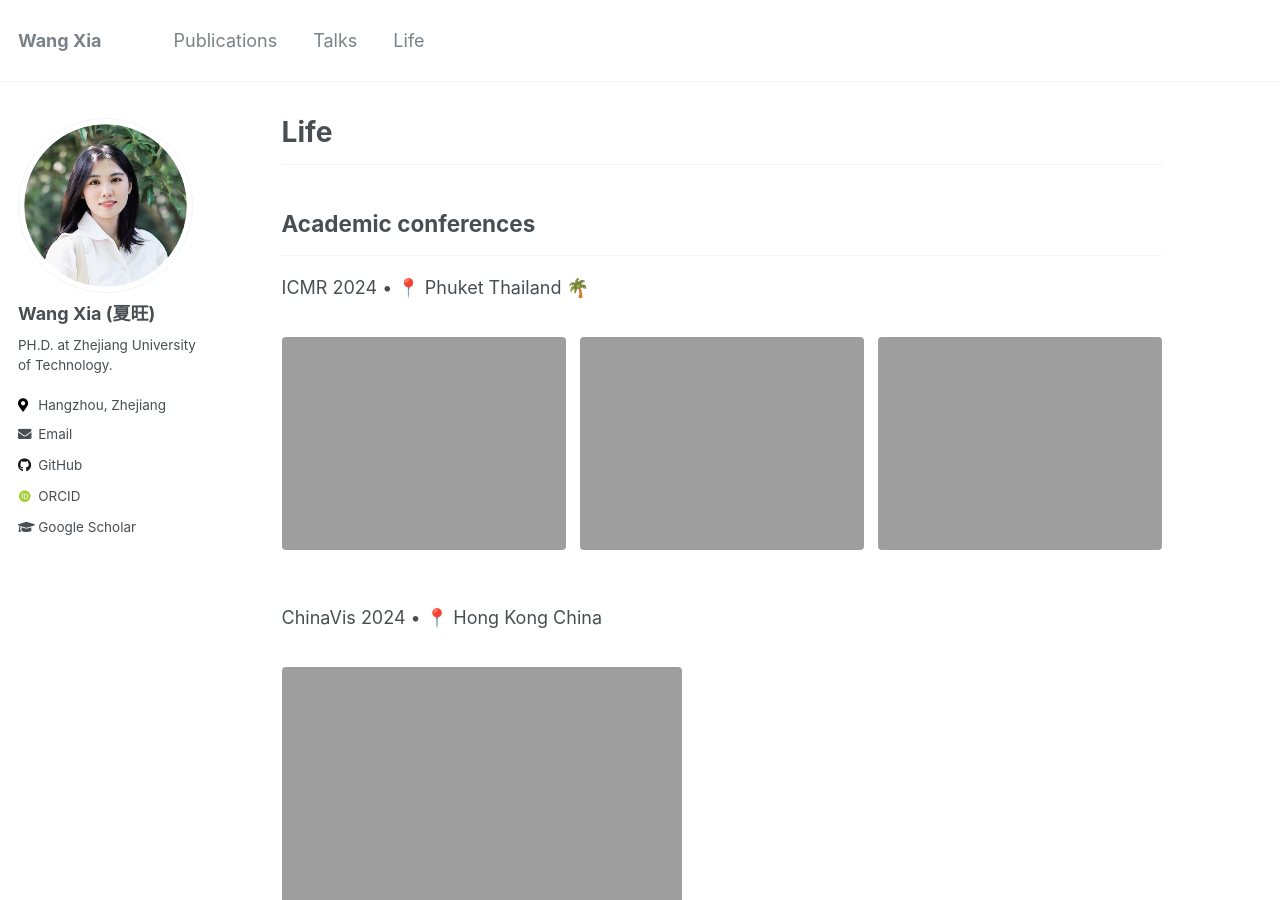
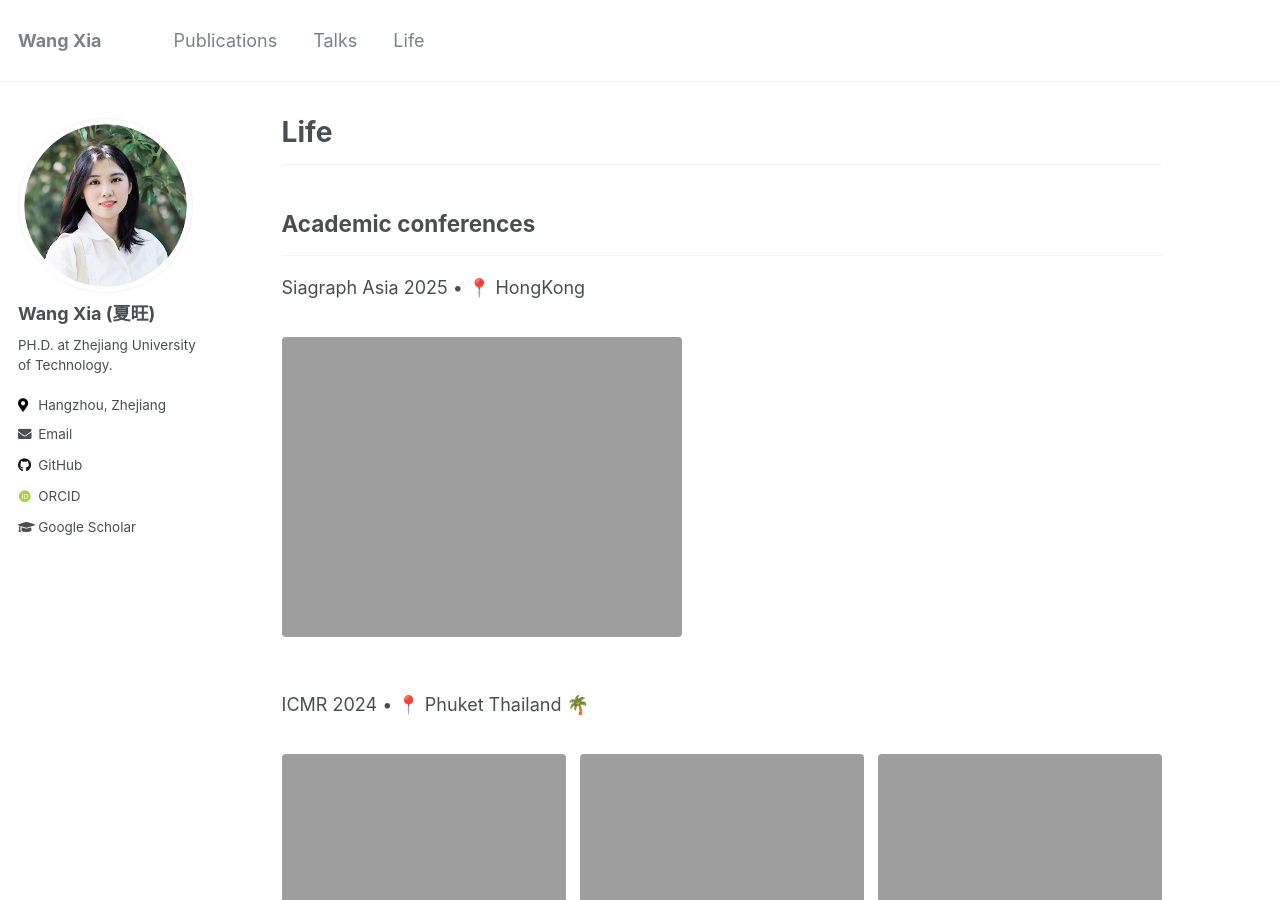
Before and after one commit to isxiawang/isxiawang.github.io, a Jekyll site: the page built from _pages/life.md, in a window 1280 px wide and 900 px high. Built offline with Jekyll 4.4.1, drawn with Linux system fonts in a browser that asks for light colours; some web fonts are replaced.

Commit message:
Update life.md

```diff
--- a/_pages/life.md
+++ b/_pages/life.md
@@ -2,6 +2,11 @@
 layout: archive
 permalink: /life/
 title: "Life"
+gallery7:
+  - url: software/SiggraphAsia2024.jpg
+    image_path: software/SiggraphAsia2024.jpg
+    alt: ""
+    title: ""
 gallery:
   - url: software/icmr_talk2.jpg
     image_path: software/icmr_talk2.jpg
@@ -87,6 +92,8 @@ gallery6:
 ***
 ## Academic conferences
 ***
+Siagraph Asia 2025 • 📍 HongKong
+{% include gallery id="gallery7" %}
 
 ICMR 2024 • 📍 Phuket Thailand 🌴
 {% include gallery id="gallery" %}
```
